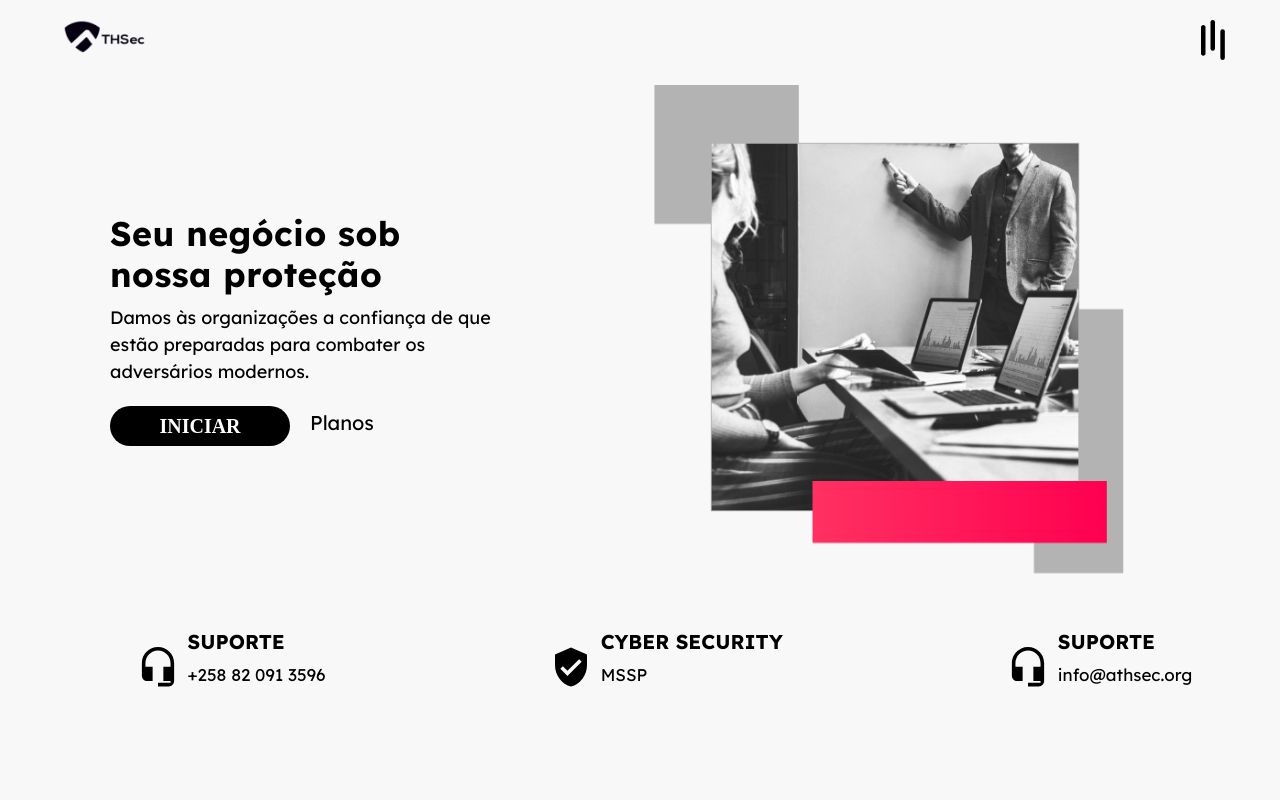
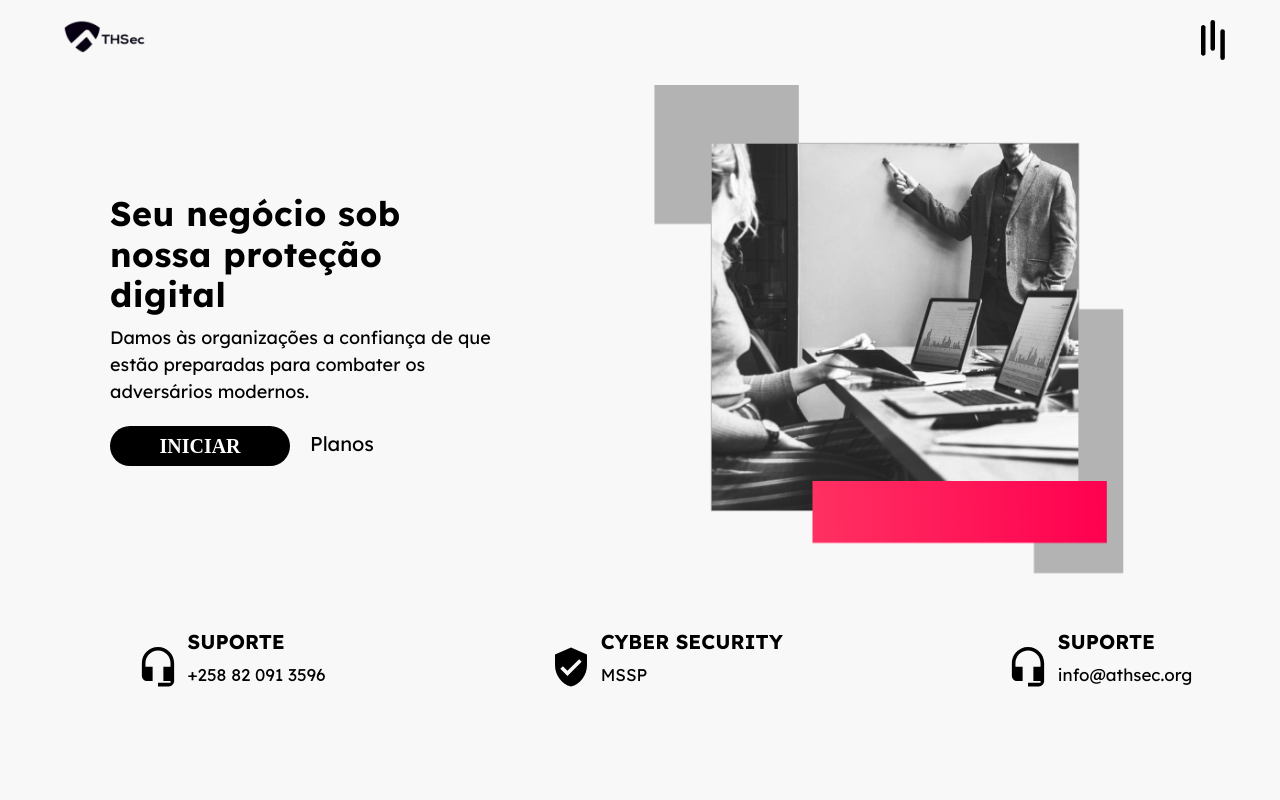
Before and after one commit to arlindo0x73/athsec, a Next.js app: page /home in a window 1280 px wide. Shown: the top 800 px of the page. Built offline with nearby package versions, Linux system fonts and the light colour scheme; a web font is replaced by a local one.

Commit message:
Update index.js

```diff
--- a/pages/home/index.js
+++ b/pages/home/index.js
@@ -17,7 +17,7 @@ const Home = () => {
         <div className={style.homeContent}>
           <div className={style.homeContentContainer}>
             <h2 className={style.info} style={{ width: '20rem' }}>
-              Seu negócio sob nossa proteção
+              Seu negócio sob nossa proteção digital
             </h2>
 
             <p className={style.secondInfo} style={{ width: '25rem' }}>
```
